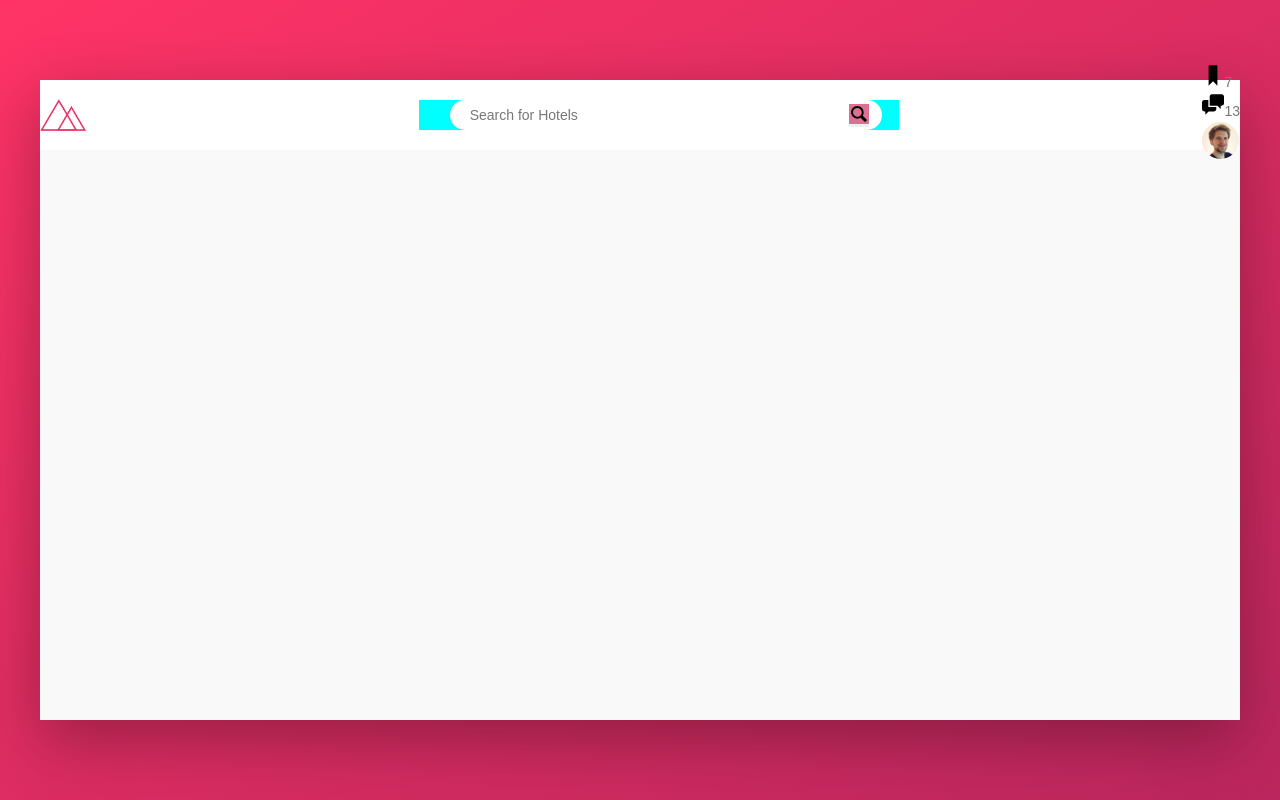
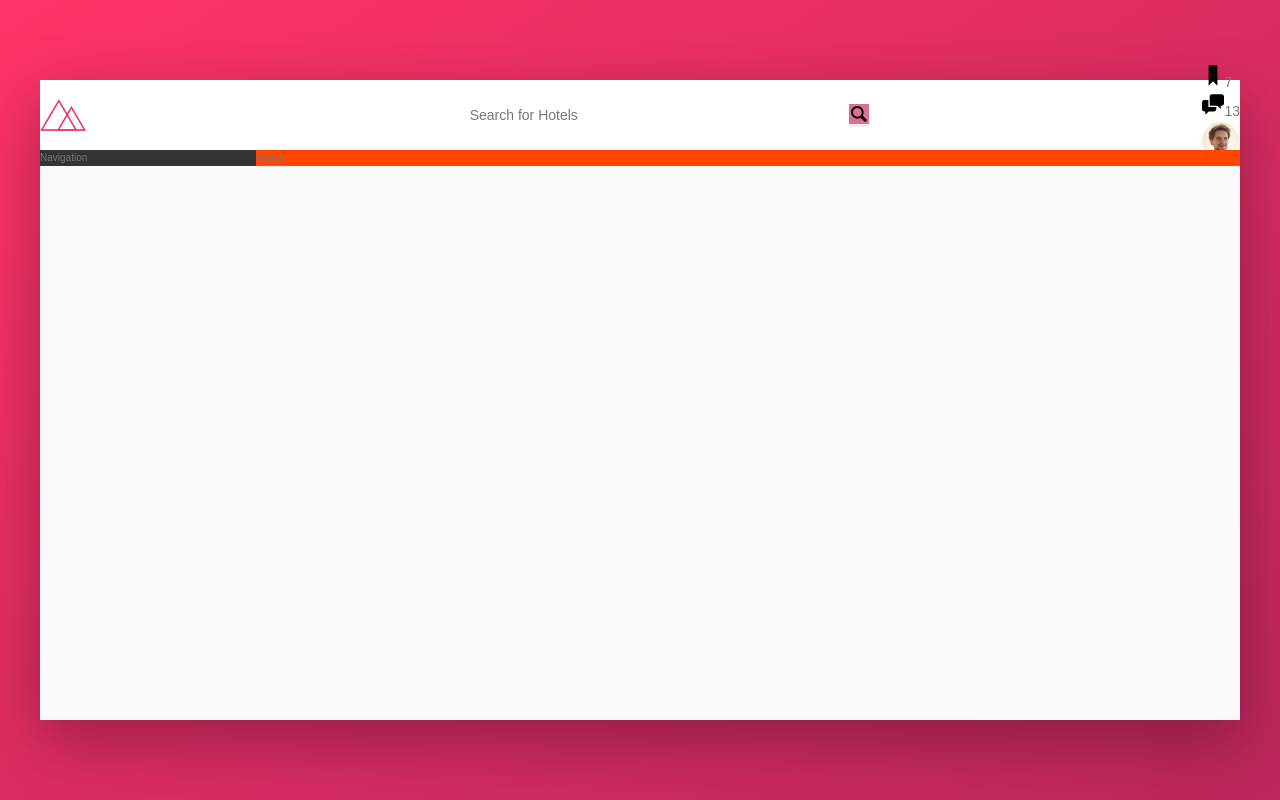
Before and after one commit to KSamra/trillo-react, a React (Create React App) app: page / in a window 1280 px wide. Built offline with nearby package versions, Linux system fonts and the light colour scheme.

Commit message:
need to finish header

```diff
--- a/src/App.js
+++ b/src/App.js
@@ -8,6 +8,10 @@ import Header from './components/Header';
 import Logo from './components/Logo';
 import Search from './components/Search';
 import Nav from './components/UserNav/Nav';
+
+import Content from './components/Content';
+import Sidebar from './components/Navigation/Sidebar';
+import HotelView from './components/HotelView/HotelView';
 
 
 // base theme
@@ -32,12 +36,18 @@ const App = () => {
   return (
     <ThemeProvider theme={theme}>
       <Background>
+
         <Container>
           <Header>
             <Logo/>
             <Search/>
             <Nav/>
           </Header>
+
+          <Content>
+            <Sidebar>Navigation</Sidebar>
+            <HotelView>Hotels</HotelView>
+          </Content>
         </Container>
 
       </Background>
--- a/src/components/Background.js
+++ b/src/components/Background.js
@@ -10,10 +10,8 @@ const Background = styled.div`
   background-repeat: no-repeat;
   /* text color for all children */
   color: ${props => props.theme.color_grey_dark_2};
-  height: 100vh;
+  min-height: 100vh;
   display: flex;
-
-
 `;
 
 
--- /dev/null
+++ b/src/components/Content.js
@@ -0,0 +1,8 @@
+import styled from 'styled-components';
+
+const Content = styled.div`
+  display: flex;
+
+`;
+
+export default Content;
--- /dev/null
+++ b/src/components/HotelView/HotelView.js
@@ -0,0 +1,10 @@
+import styled from 'styled-components';
+
+
+const HotelView = styled.main`
+  background-color: #fff;
+  background-color: orangered;
+  flex: 1;
+
+`;
+export default HotelView;
--- /dev/null
+++ b/src/components/Navigation/Sidebar.js
@@ -0,0 +1,8 @@
+import styled from 'styled-components';
+
+const Sidebar = styled.nav`
+  background-color: ${props => props.theme.color_grey_dark_1};
+  flex: 0 0 18%;
+`;
+
+export default Sidebar;
--- a/src/components/Search.js
+++ b/src/components/Search.js
@@ -9,7 +9,7 @@ const StyledForm = styled.form`
   align-items:center;
 
   /* Temporary */
-  background-color: cyan;
+
   flex: 0 0 40%;
 
 `;
```
Also changed, not shown: 1 other file (tests, documents, lock files or other folders).
